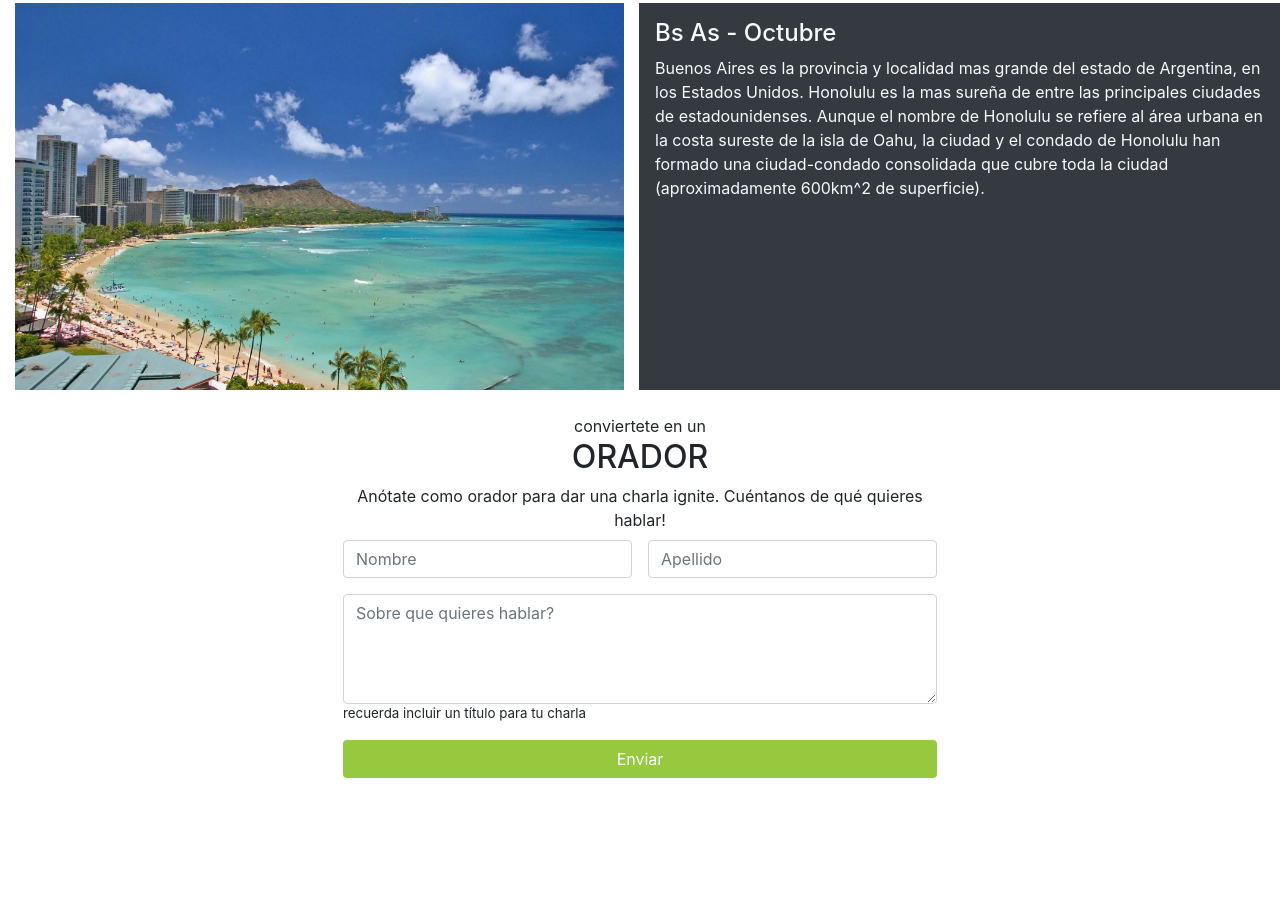
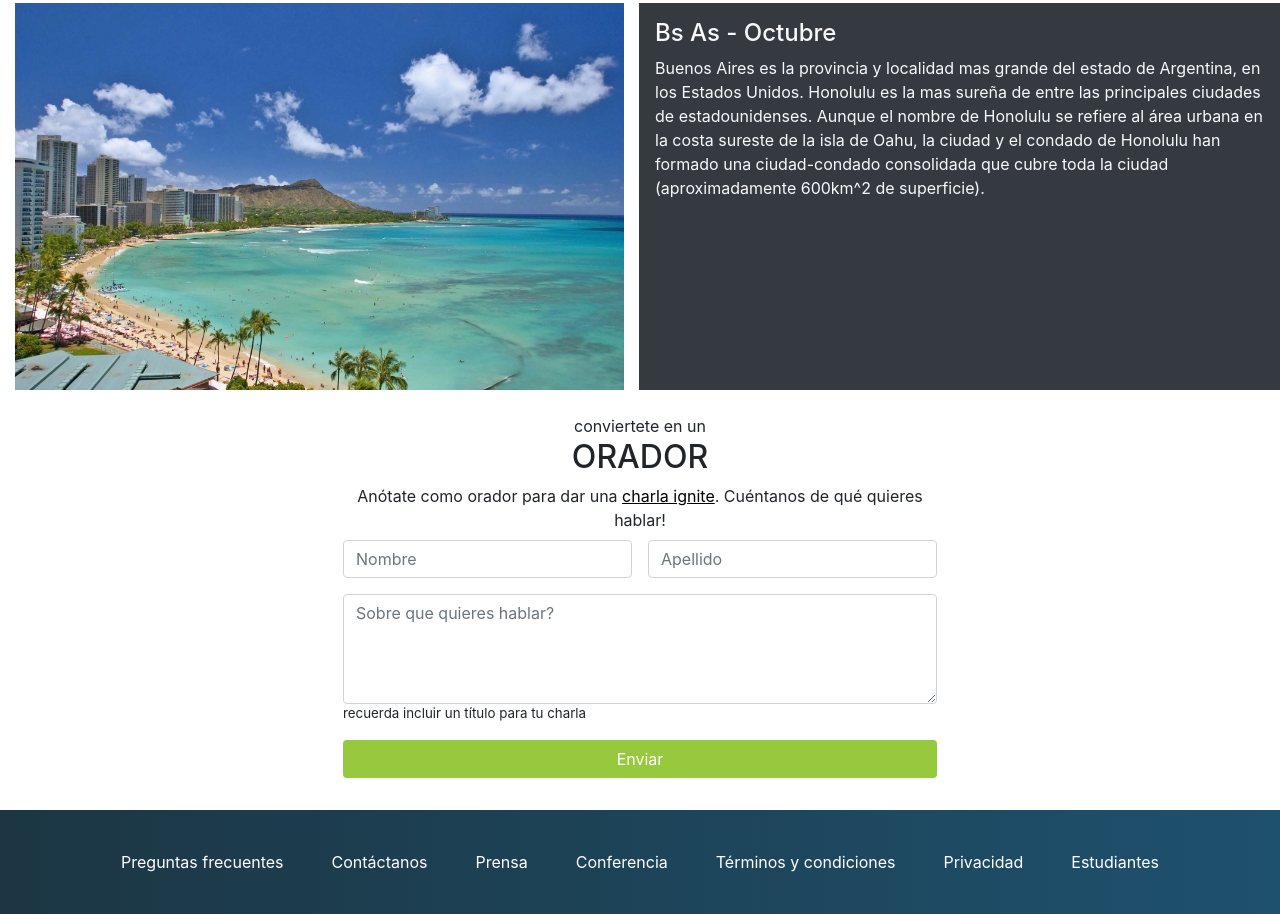
Before and after one commit to wal-k/CaC_TP_integrador_front, a plain HTML site: page index.html in a window 1280 px wide. Shown: the part 1298-2212 px from the top of the page. Before the commit the page ends 2108 px from the top, so only its background shows below. Drawn offline with nearby package versions, Linux system fonts and the light colour scheme.

Commit message:
+ Footer

```diff
--- a/CSS/footer.css
+++ b/CSS/footer.css
@@ -0,0 +1,21 @@
+footer{
+
+    background: linear-gradient(90deg, rgba(28,54,67,1) 0%, rgba(30,81,110,1) 100%);
+    color: white;
+}
+
+footer a{
+
+    color: white;
+    margin-left: 1.5rem;
+    margin-right: 1.5rem;
+    margin-top: 1rem;
+    margin-bottom: 1rem;
+
+}
+
+footer col{
+
+    padding: 8rem !important;
+
+}
--- a/CSS/registro.css
+++ b/CSS/registro.css
@@ -4,3 +4,10 @@
     color: white;
 
 }
+
+#charla-link{
+
+    color: black;
+    text-decoration: underline;
+
+}
--- a/index.html
+++ b/index.html
@@ -146,7 +146,7 @@
 
                 <p class="mb-0 mt-4"> conviertete en un</p>
                 <h2>ORADOR</h2>
-                <p class="mb-0"> Anótate como orador para dar una charla ignite. Cuéntanos de qué quieres hablar!</p>
+                <p class="mb-0"> Anótate como orador para dar una <a href="ignite.com" id="charla-link">charla ignite</a>. Cuéntanos de qué quieres hablar!</p>
 
                 <form id="form-box">
 
@@ -163,18 +163,35 @@
 
                     </div>
 
-
-
                 </form>
-
-
-
 
             </div>
 
-            <div class="col-3"></div>
+            <div class="col-3">
+
+            </div>
 
         </div>
+
+        <footer class="row">
+
+            <div class="col p-4">
+
+                <div class="d-flex justify-content-center">
+
+                <a href="">Preguntas frecuentes</a>
+                <a href="">Contáctanos</a>
+                <a href="">Prensa</a>
+                <a href="">Conferencia</a>
+                <a href="">Términos y condiciones</a>
+                <a href="">Privacidad</a>
+                <a href="">Estudiantes</a>
+
+                </div>
+
+            </div>
+
+        </footer>
 
     </div>
 
```
